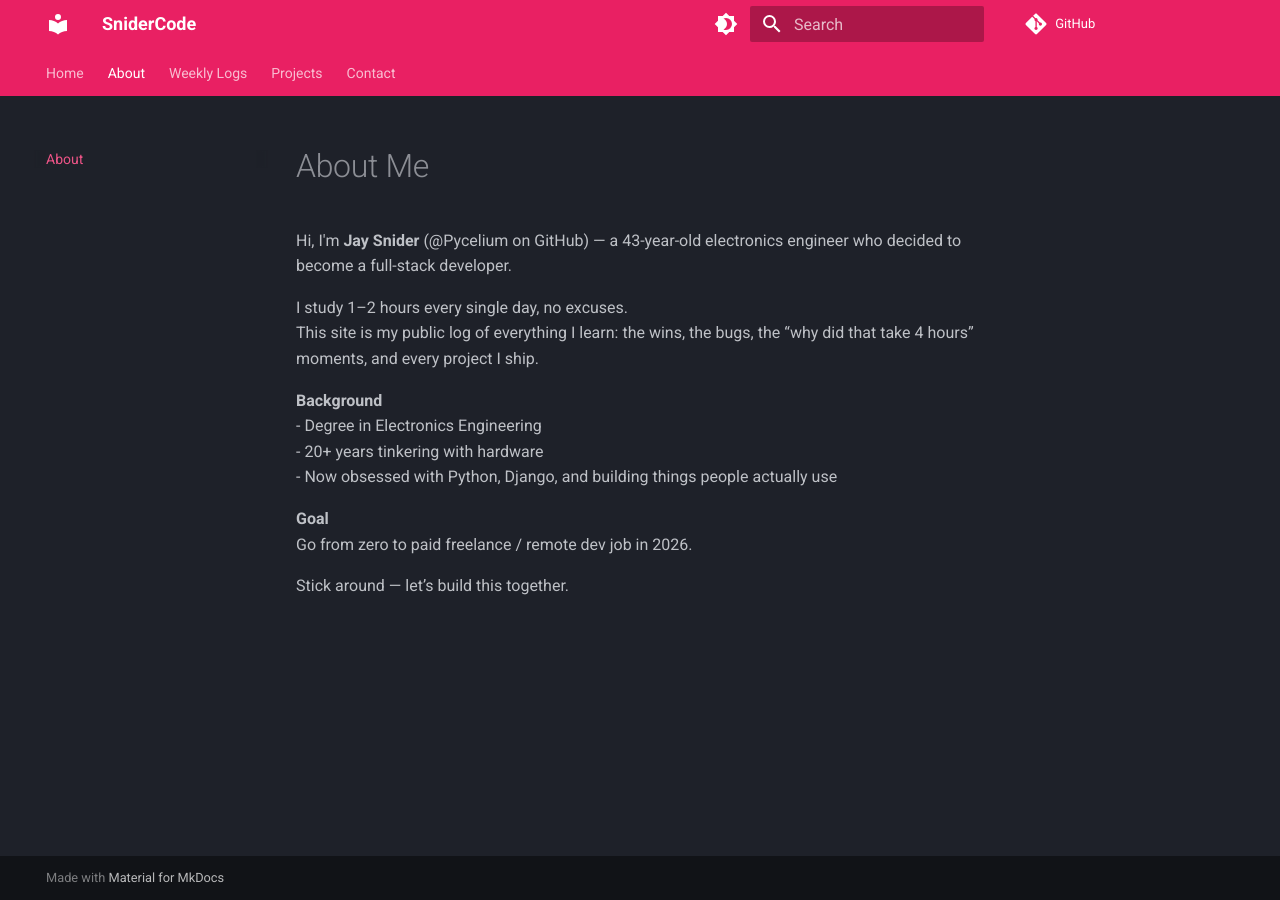
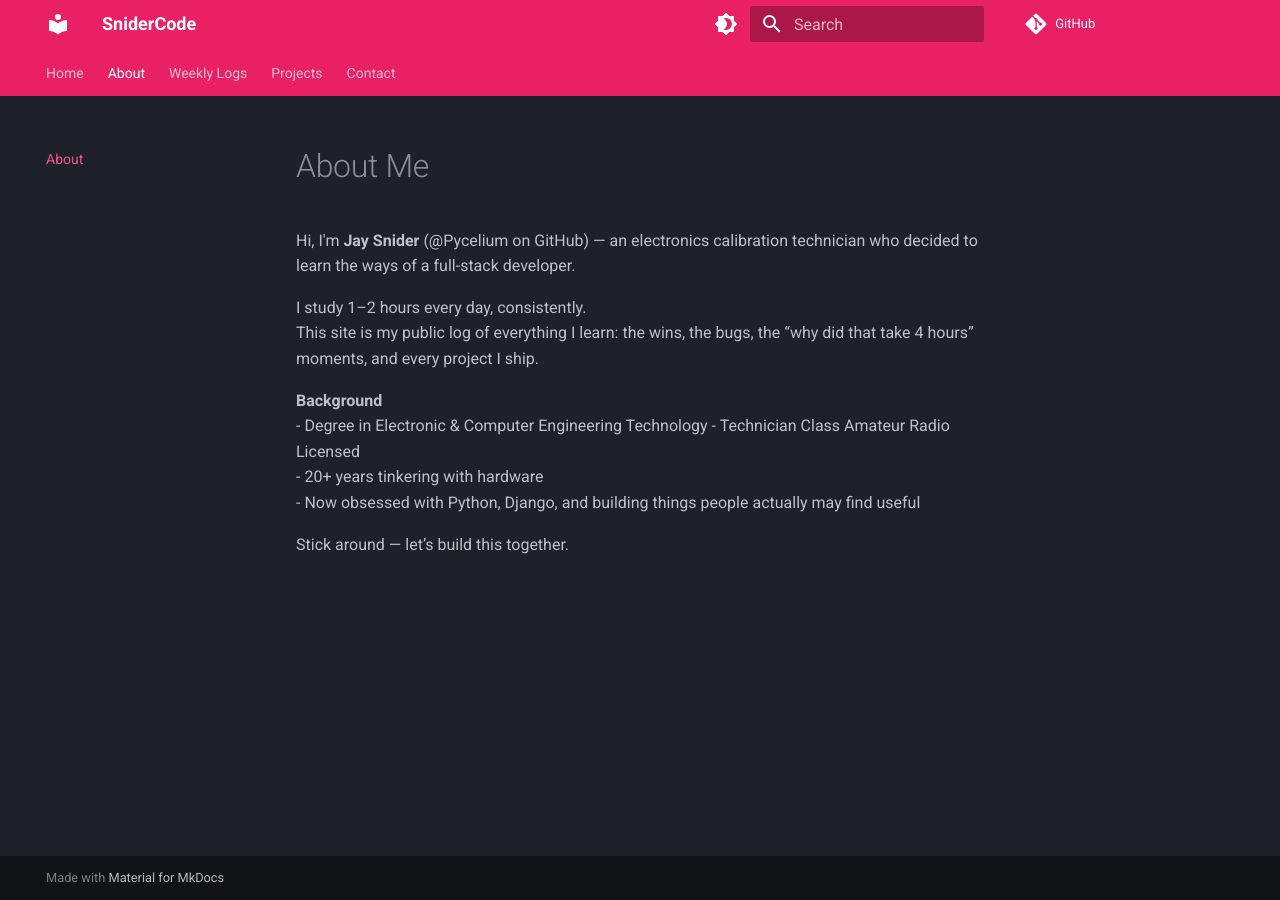
Before and after one commit to Pycelium/snidercode, an MkDocs documentation site: the page built from docs/about.md, in a window 1280 px wide. Built offline with MkDocs 1.6.1 and Material for MkDocs 9.7.7, drawn with Linux system fonts in a browser that asks for light colours; comment, search, counter and statistics services are not loaded.

Commit message:
about me edit

```diff
--- a/docs/about.md
+++ b/docs/about.md
@@ -4,17 +4,15 @@ title: About Jay Snider
 
 # About Me
 
-Hi, I'm **Jay Snider** (@Pycelium on GitHub) — a 43-year-old electronics engineer who decided to become a full-stack developer.
+Hi, I'm **Jay Snider** (@Pycelium on GitHub) — an electronics calibration technician who decided to learn the ways of a full-stack developer.
 
-I study 1–2 hours every single day, no excuses.
+I study 1–2 hours every day, consistently.
 This site is my public log of everything I learn: the wins, the bugs, the “why did that take 4 hours” moments, and every project I ship.
 
 **Background**
-- Degree in Electronics Engineering
+- Degree in Electronic & Computer Engineering Technology
+- Technician Class Amateur Radio Licensed
 - 20+ years tinkering with hardware
-- Now obsessed with Python, Django, and building things people actually use
-
-**Goal**
-Go from zero to paid freelance / remote dev job in 2026.
+- Now obsessed with Python, Django, and building things people actually may find useful
 
 Stick around — let’s build this together.
```
